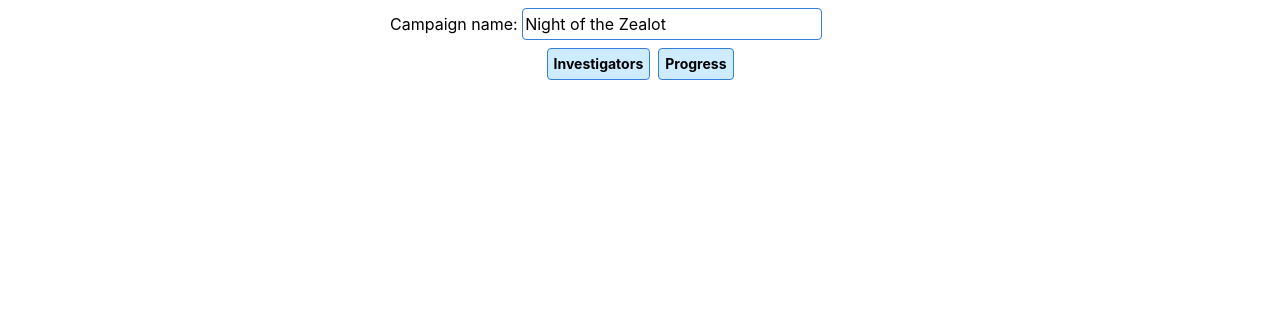
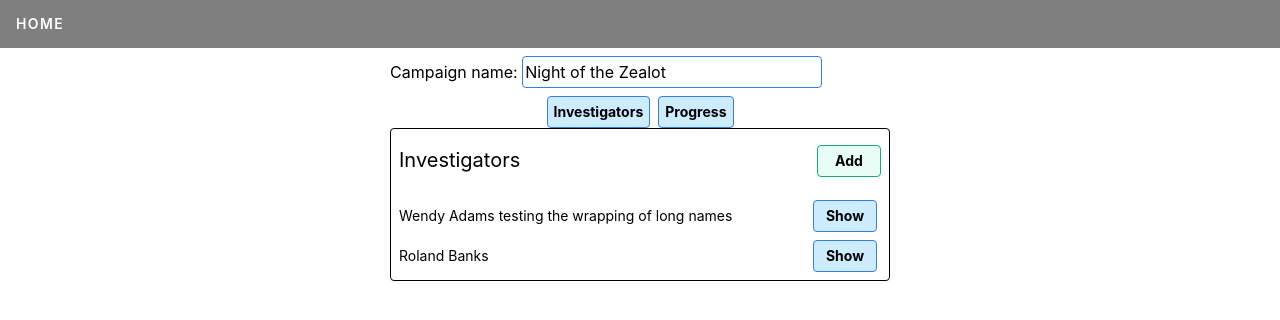
Before and after one commit to skinnybeans/arkham-log, an Angular app: page / in a window 1280 px wide. Shown: the top 320 px of the page. Built offline with nearby package versions, Linux system fonts and the light colour scheme.

Commit message:
added crappy header

```diff
--- a/src/app/app.component.html
+++ b/src/app/app.component.html
@@ -1 +1,2 @@
+<app-header></app-header>
 <app-campaign-panel></app-campaign-panel>
--- a/src/app/app.module.ts
+++ b/src/app/app.module.ts
@@ -10,6 +10,8 @@
 import { CampaignNotesComponent } from './campaign/campaign-progress/campaign-notes/campaign-notes.component';
 import { MissionsComponent } from './campaign/campaign-progress/missions/missions.component';
 import { ZealotProgressComponent } from './campaign/campaign-progress/zealot-progress/zealot-progress.component';
+import { HeaderComponent } from './header/header.component';
+import { CampaignListComponent } from './campaign/campaign-list/campaign-list.component';
 
 @NgModule({
   declarations: [
@@ -20,7 +22,9 @@
     CampaignProgressComponent,
     CampaignNotesComponent,
     MissionsComponent,
-    ZealotProgressComponent
+    ZealotProgressComponent,
+    HeaderComponent,
+    CampaignListComponent
   ],
   imports: [
     BrowserModule,
--- /dev/null
+++ b/src/app/campaign/campaign-list/campaign-list.component.html
@@ -0,0 +1,3 @@
+<p>
+  campaign-list works!
+</p>
--- /dev/null
+++ b/src/app/campaign/campaign-list/campaign-list.component.ts
@@ -0,0 +1,15 @@
+import { Component, OnInit } from '@angular/core';
+
+@Component({
+  selector: 'app-campaign-list',
+  templateUrl: './campaign-list.component.html',
+  styleUrls: ['./campaign-list.component.css']
+})
+export class CampaignListComponent implements OnInit {
+
+  constructor() { }
+
+  ngOnInit() {
+  }
+
+}
--- a/src/app/campaign/campaign-panel/campaign-panel.component.ts
+++ b/src/app/campaign/campaign-panel/campaign-panel.component.ts
@@ -8,7 +8,7 @@
 export class CampaignPanelComponent implements OnInit {
 
   campaignName: string;
-  isInvestigatorsVisible = false;
+  isInvestigatorsVisible = true;
   isProgressVisible = false;
 
   constructor() {
@@ -19,10 +19,12 @@
   }
 
   onToggleInvestigators() {
-    this.isInvestigatorsVisible = !this.isInvestigatorsVisible;
+    this.isInvestigatorsVisible = true;
+    this.isProgressVisible = false;
   }
 
   onToggleProgress() {
-    this.isProgressVisible = !this.isProgressVisible;
+    this.isProgressVisible = true;
+    this.isInvestigatorsVisible = false;
   }
 }
--- /dev/null
+++ b/src/app/header/header.component.html
@@ -0,0 +1,7 @@
+<div>
+    <header class="bg-black-50 w-100 ph3 pv3 sans-serif center">
+        <nav class="f6 fw6 ttu tracked">
+        <a class="link dim white dib mr3" href="#" title="Home">Home</a>
+        </nav>
+    </header>
+</div>
--- /dev/null
+++ b/src/app/header/header.component.ts
@@ -0,0 +1,15 @@
+import { Component, OnInit } from '@angular/core';
+
+@Component({
+  selector: 'app-header',
+  templateUrl: './header.component.html',
+  styleUrls: ['./header.component.css']
+})
+export class HeaderComponent implements OnInit {
+
+  constructor() { }
+
+  ngOnInit() {
+  }
+
+}
```
Also changed, not shown: src/app/campaign/campaign-list/campaign-list.component.css (added), src/app/header/header.component.css (added), 2 other files (tests, documents, lock files or other folders).
